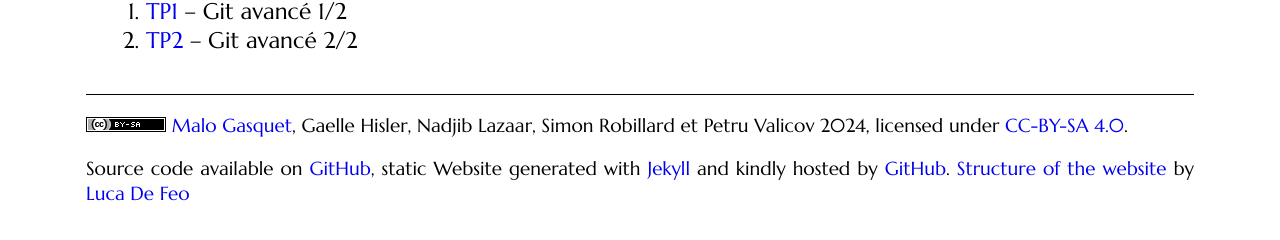
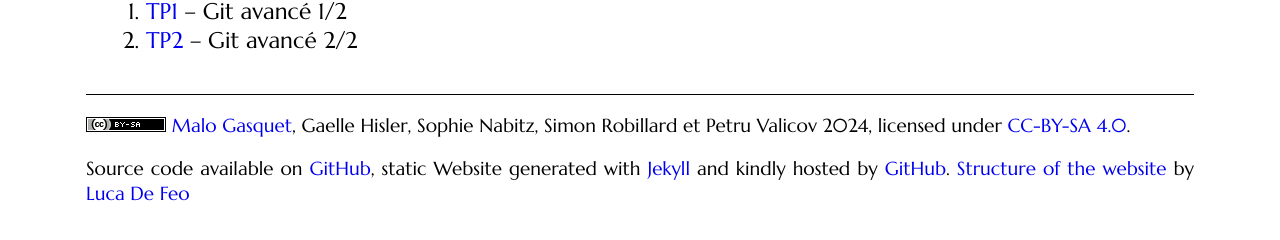
Before and after one commit to mgasquet/R304-QualiteDeveloppement, a Jekyll site: the page built from index.md, in a window 1280 px wide. Shown: the part 418-658 px from the top of the page. Built offline with Jekyll 4.4.1, drawn with Linux system fonts in a browser that asks for light colours; some web fonts are replaced.

Commit message:
Mise à jour intervenants

```diff
--- a/_layouts/main.html
+++ b/_layouts/main.html
@@ -59,7 +59,7 @@
                             src="{{ site.baseurl }}/assets/80x15.png" /></a>
                     <a href="https://github.com/mgasquet">Malo Gasquet</a>,
                     Gaelle Hisler,
-					Nadjib Lazaar,
+					Sophie Nabitz,
                     Simon Robillard et
                     Petru Valicov
                     {{ site.time | date:"%Y" }}, licensed
```
